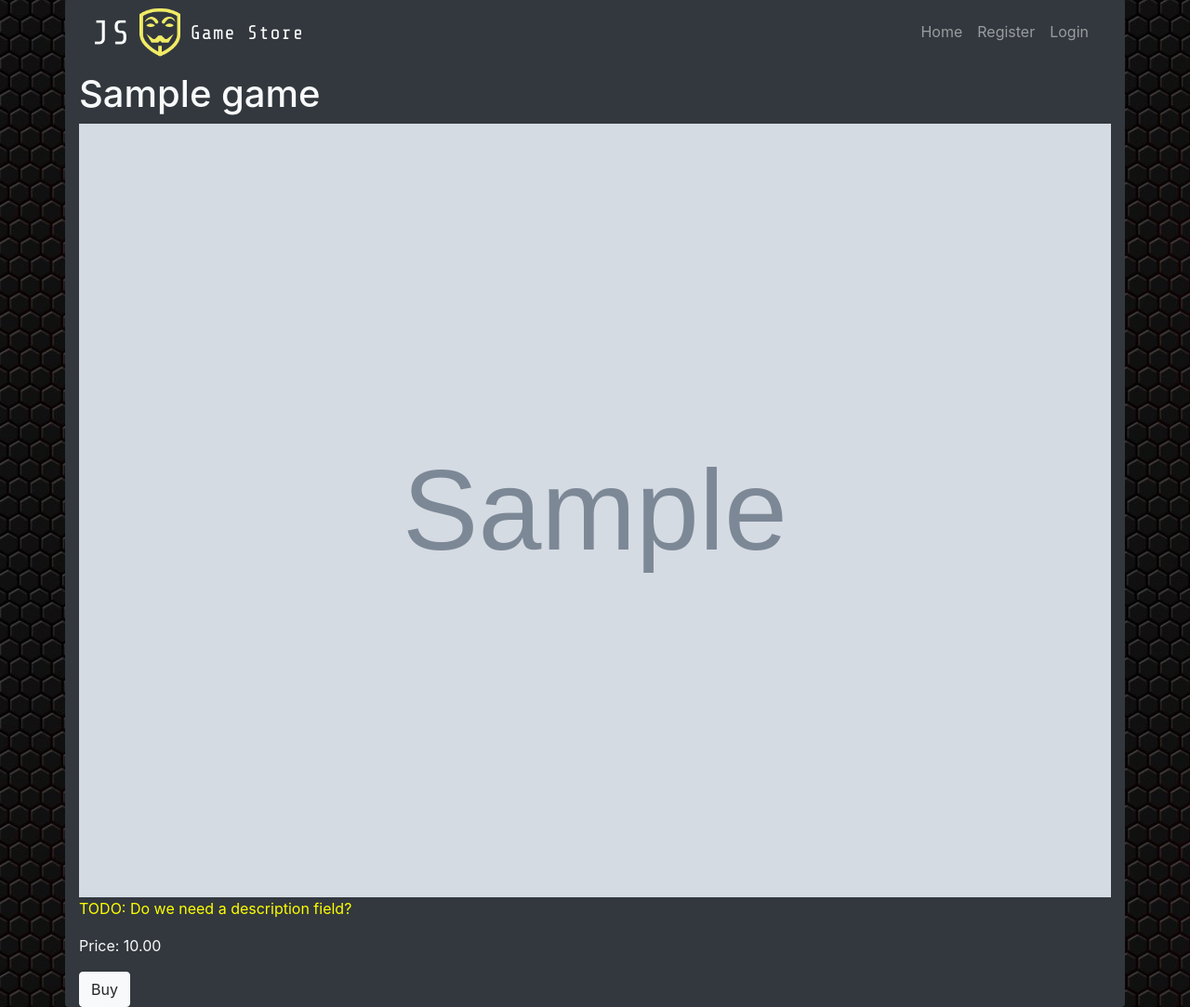
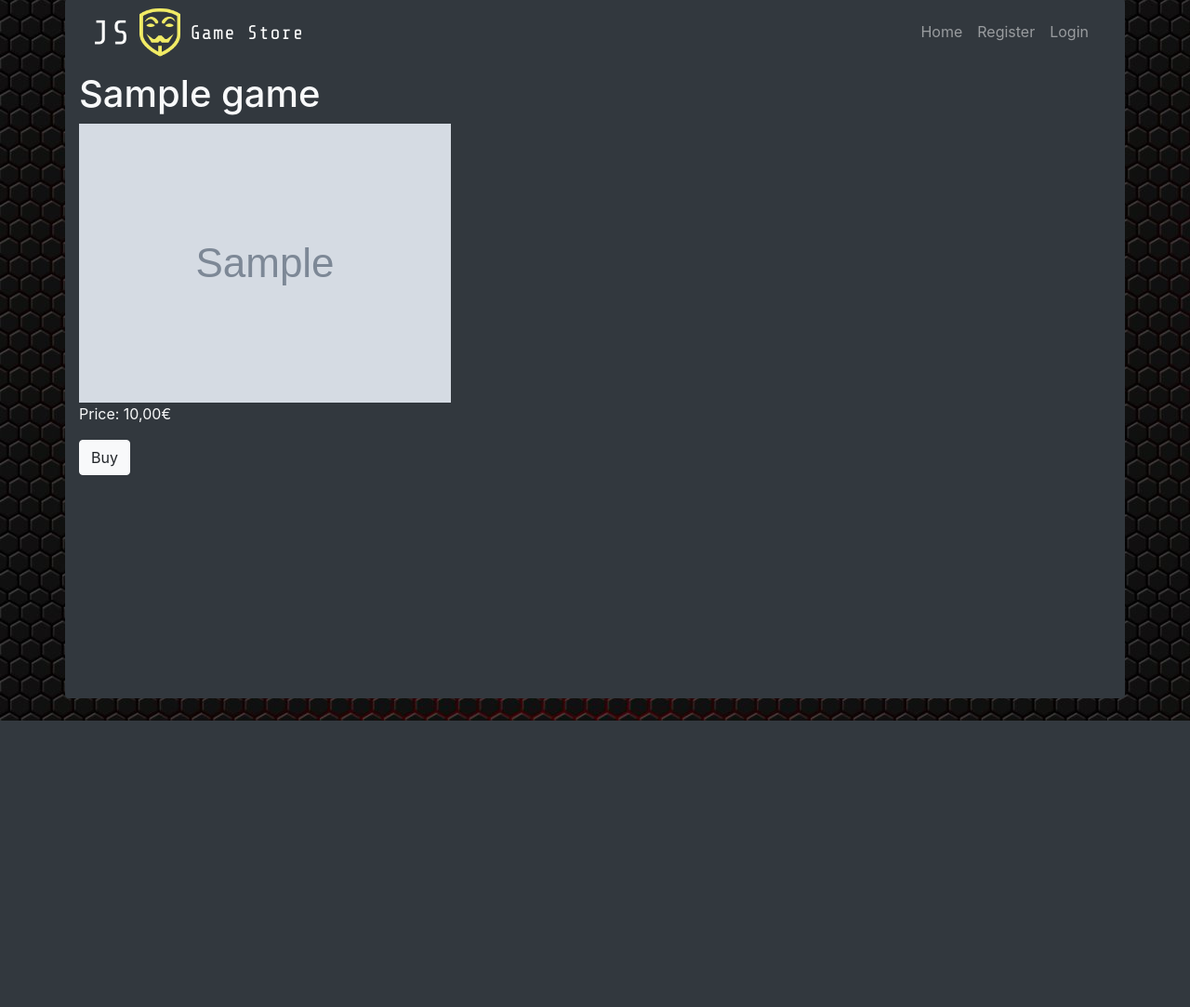
Before and after one commit to andeluvian/djangogamestore, a Django app: page /game/1 in a window 1280 px wide. Shown: the part 25-1108 px from the top of the page at 93% size. After the commit the page ends 800 px from the top, so only its background shows below. Run offline with Django 3.2, Linux system fonts and the light colour scheme; tables that the repository leaves empty hold one stand-in row (values such as "Sample post"); grey boxes marked "Sample" are stand-in pictures; parts of the project's set-up code (start-up, migrations or seed data) failed here and were passed over; some libraries are stand-ins or nearby versions.

Commit message:
Improve game detail template

```diff
--- a/templates/detail.html
+++ b/templates/detail.html
@@ -6,8 +6,7 @@
 {% block main-content %}
 
     <h1>{{ object.title }}</h1>
-    <img src="{{ object.cover_image.url }}" alt="{{ object.title }}" width="100%">
-    <p style="color: yellow">TODO: Do we need a description field?</p>
+    <img src="{{ object.cover_image.url }}" alt="{{ object.title }}" style="max-width: 100%">
 
     {% if user.is_authenticated %}
 
@@ -17,14 +16,14 @@
 
         {% else %}
 
-            <p>Price: {{ object.price }}</p>
+            <p>Price: {{ object.price|price }}</p>
             <a href="http://localhost:8000{% url 'payment_checkout' pk=object.pk %}" class="btn btn-light">Buy</a>
 
         {% endif %}
 
     {% else %}
 
-        <p>Price: {{ object.price }}</p>
+        <p>Price: {{ object.price|price }}</p>
         <a href="http://localhost:8000{% url 'payment_checkout' pk=object.pk %}" class="btn btn-light">Buy</a>
 
     {% endif %}
```
